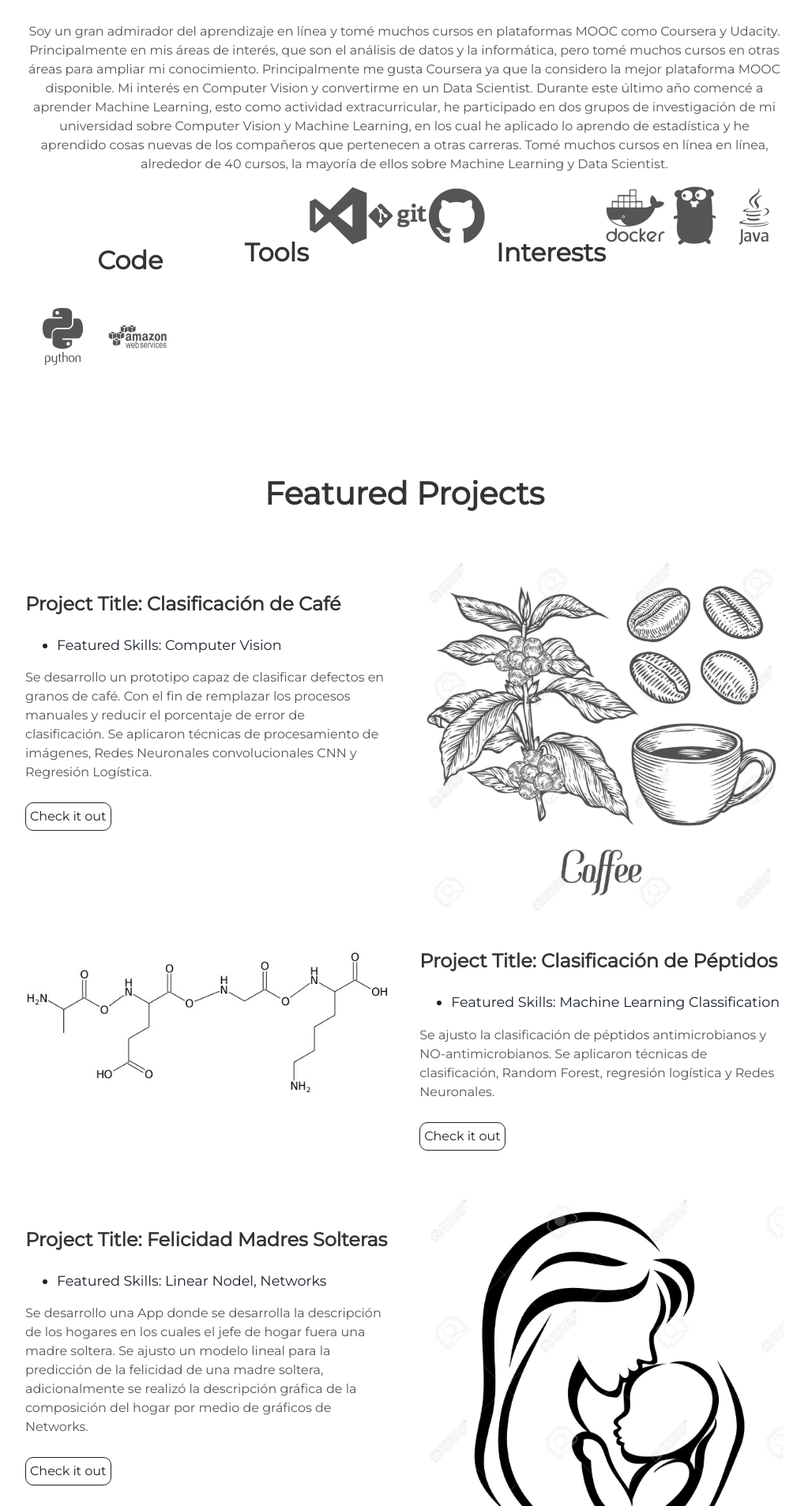
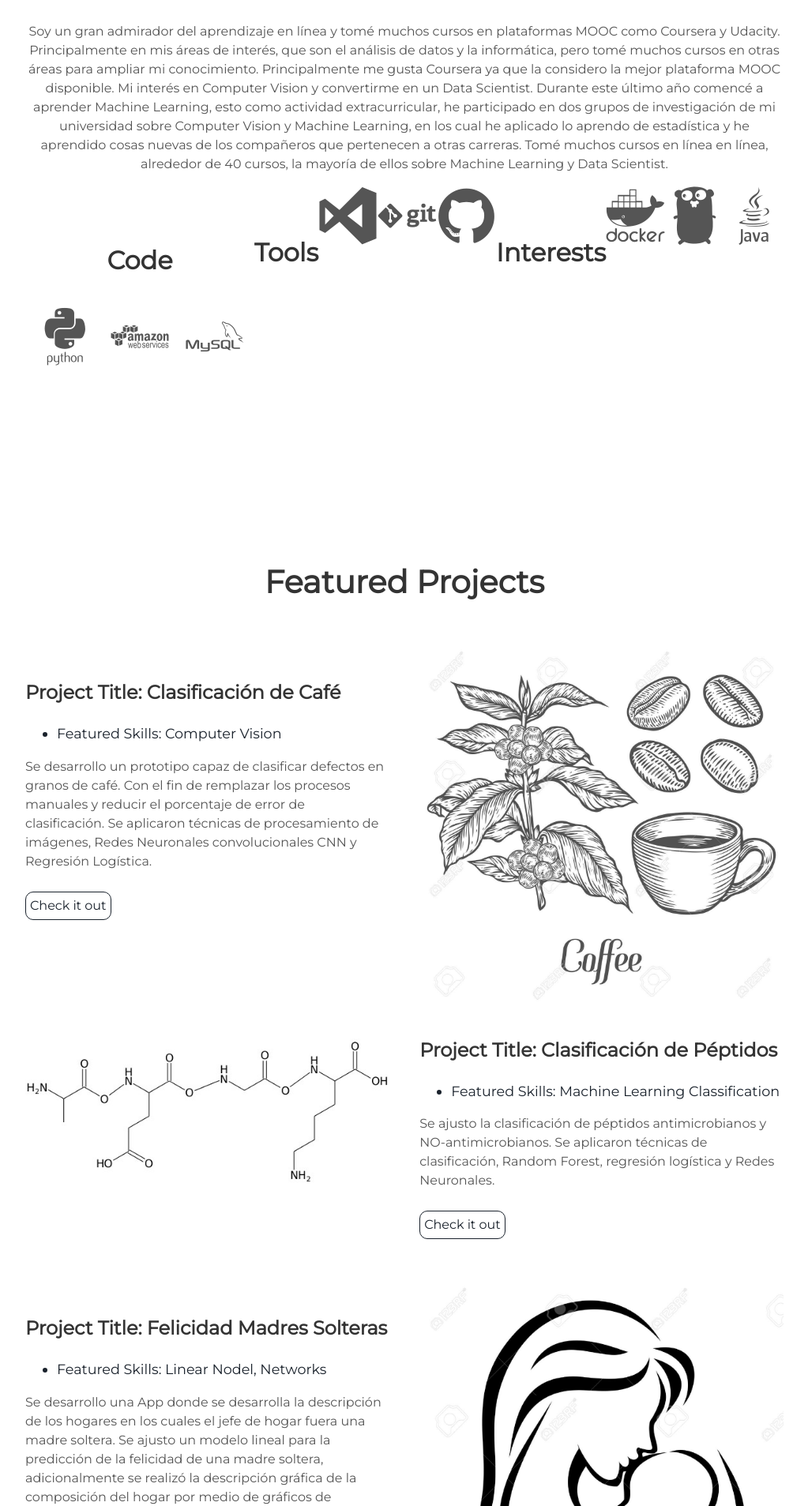
Before and after one commit to oecorrechag/Resume, a Jekyll site: the page built from index.html, in a window 1280 px wide. Shown: the part 1029-2936 px from the top of the page at 79% size, without its empty margins (128-1151 px from the left). Built offline with Jekyll 4.4.1, drawn with Linux system fonts in a browser that asks for light colours.

Commit message:
README.md
111

```diff
--- a/_includes/about.html
+++ b/_includes/about.html
@@ -7,7 +7,8 @@
       <h2>Code</h2>
       <i class="devicon-python-plain-wordmark"></i>
       <i class="devicon-amazonwebservices-plain-wordmark"></i>
-      <i class="fab fa-instagram"></i>
+      <i class="devicon-mysql-plain-wordmark"></i>
+      <i class="fab fa-instagram" aria-hidden="true"></i>
       <p></p>
     </div>
     <div class="user">
```
